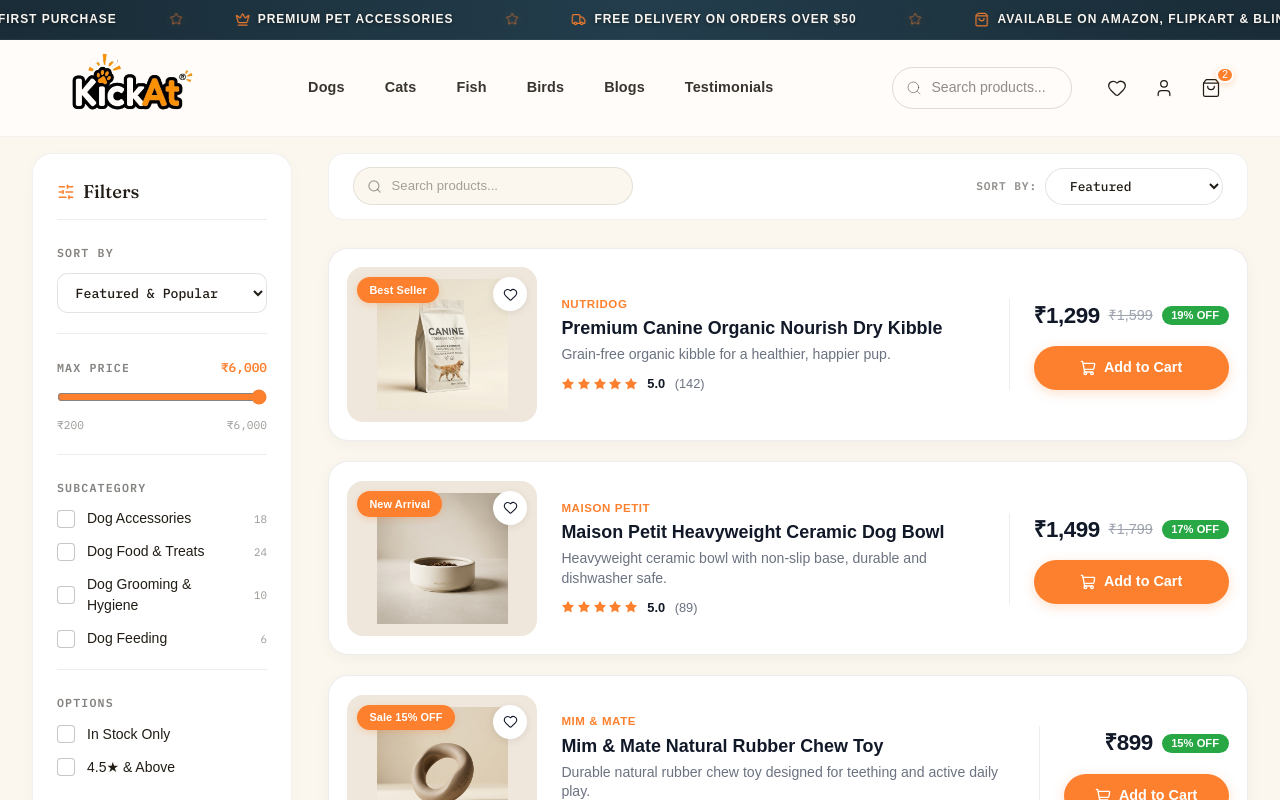
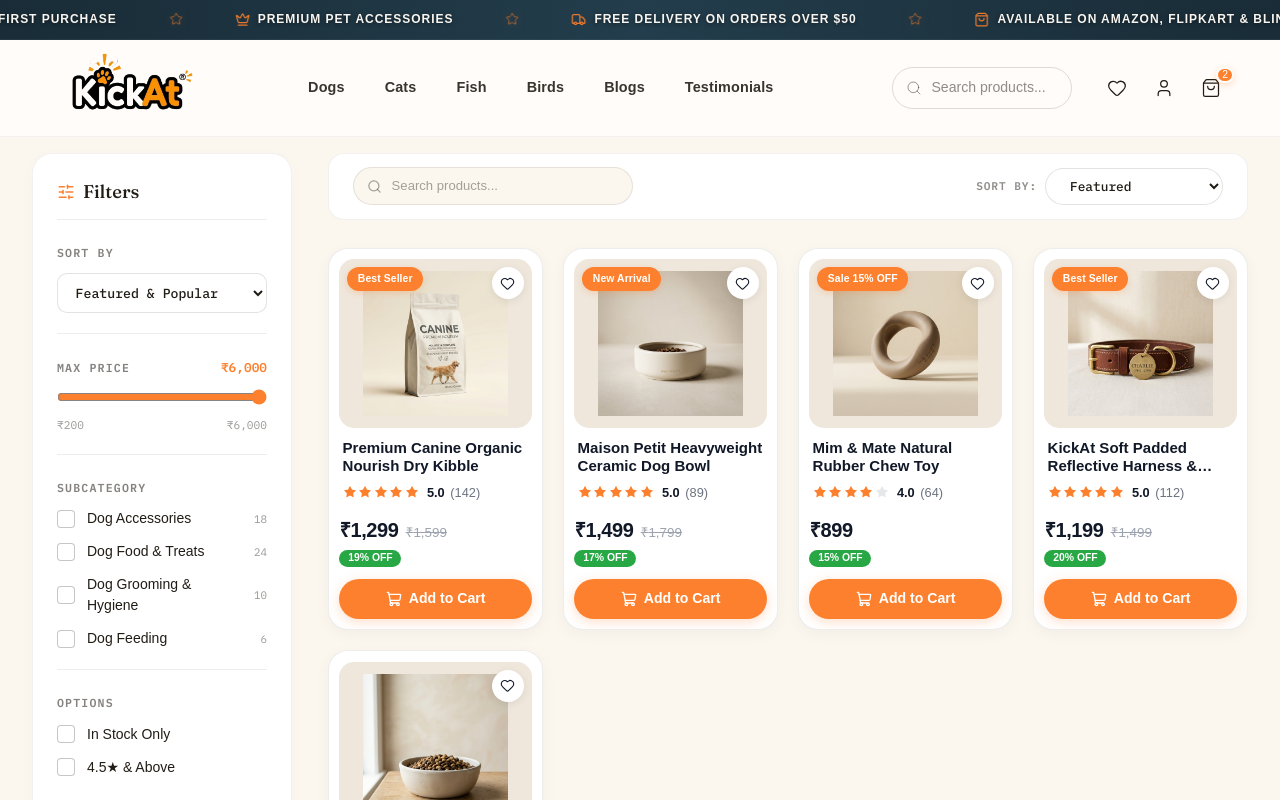
Before and after one commit to SevenX-Labs/kickat-client, a Next.js app: page /category/1 in a window 1280 px wide. Shown: the top 800 px of the page. Built offline with nearby package versions, Linux system fonts and the light colour scheme.

Commit message:
feat: add CategoryListing layout and ProductCard component with styling

```diff
--- a/src/components/category/CategoryListing.module.css
+++ b/src/components/category/CategoryListing.module.css
@@ -722,19 +722,11 @@
 /* ── Product Grid ────────────────────────────────────────── */
 .productGrid {
   display: grid;
-  grid-template-columns: repeat(2, 1fr);
-  gap: 1.15rem;
+  grid-template-columns: repeat(auto-fill, minmax(215px, 1fr));
+  gap: 1.25rem;
 }
 
-@media (min-width: 768px) {
-  .productGrid {
-    display: flex;
-    flex-direction: column;
-    gap: 1.25rem;
-  }
-}
-
-@media (max-width: 520px) {
+@media (max-width: 540px) {
   .productGrid {
     grid-template-columns: repeat(2, 1fr);
     gap: 0.75rem;
--- a/src/components/common/ProductCard/ProductCard.module.css
+++ b/src/components/common/ProductCard/ProductCard.module.css
@@ -1,13 +1,19 @@
-/* ── Product Card Base ── */
+/* ── Product Card (Unified Grid Card) ── */
 .productCard {
   display: flex;
+  flex-direction: column;
   background: #ffffff;
   border-radius: 20px;
   overflow: hidden;
+  padding: 0.65rem;
   transition: transform 0.3s cubic-bezier(0.16, 1, 0.3, 1), box-shadow 0.3s ease;
   box-shadow: 0 4px 16px rgba(0, 0, 0, 0.04);
   border: 1px solid rgba(0, 0, 0, 0.07);
+  height: 100%;
   width: 100%;
+  max-width: 240px;
+  min-width: 0;
+  margin: 0 auto;
   cursor: pointer;
   box-sizing: border-box;
 }
@@ -20,10 +26,14 @@
 /* ── Image Area ── */
 .cardImageArea {
   position: relative;
+  width: 100%;
+  aspect-ratio: 1 / 0.88;
   display: flex;
   align-items: center;
   justify-content: center;
   background-color: #EFE7DC;
+  border-radius: 15px;
+  padding: 0.5rem;
   overflow: hidden;
   flex-shrink: 0;
 }
@@ -36,6 +46,7 @@
 }
 
 .cardImage {
+  padding: 0.25rem;
   transition: transform 0.4s cubic-bezier(0.16, 1, 0.3, 1);
 }
 
@@ -46,9 +57,13 @@
 /* ── Badge ── */
 .cardBadge {
   position: absolute;
+  top: 8px;
+  left: 8px;
+  padding: 0.25rem 0.65rem;
   border-radius: 9999px;
   background-color: #FD802E;
   color: #ffffff;
+  font-size: 0.65rem;
   font-weight: 700;
   letter-spacing: 0.01em;
   z-index: 2;
@@ -61,6 +76,10 @@
 .cardWishlistBtn,
 .cardRemoveBtn {
   position: absolute;
+  top: 8px;
+  right: 8px;
+  width: 32px;
+  height: 32px;
   border-radius: 50%;
   background-color: #ffffff;
   border: none;
@@ -82,21 +101,17 @@
   fill: #FD802E;
 }
 
-/* ── Info Area (Middle) ── */
+/* ── Info Area ── */
 .cardInfo {
   display: flex;
   flex-direction: column;
+  padding: 0.65rem 0.2rem 0.2rem 0.2rem;
   background-color: #ffffff;
   flex: 1;
 }
 
 .cardBrand {
-  font-size: 0.72rem;
-  font-weight: 700;
-  color: #FD802E;
-  text-transform: uppercase;
-  letter-spacing: 0.05em;
-  margin-bottom: 0.25rem;
+  display: none;
 }
 
 .cardTitleLink {
@@ -106,20 +121,27 @@
 
 .cardTitle {
   font-family: var(--font-inter), sans-serif;
+  font-size: 0.94rem;
   font-weight: 700;
   color: #111827;
   line-height: 1.25;
+  margin-bottom: 0.4rem;
+  display: -webkit-box;
+  -webkit-line-clamp: 2;
+  -webkit-box-orient: vertical;
+  overflow: hidden;
+  word-break: break-word;
 }
 
 .cardDescription {
-  color: #6B7280;
-  line-height: 1.4;
-  margin-bottom: 0.5rem;
+  display: none;
 }
 
 .cardRatingRow {
   display: flex;
   align-items: center;
+  gap: 0.35rem;
+  margin-bottom: 0.6rem;
 }
 
 .starsGroup {
@@ -132,61 +154,80 @@
   font-size: 0.8rem;
   font-weight: 700;
   color: #111827;
-  margin-left: 0.2rem;
+  margin-left: 0.15rem;
 }
 
 .cardReviewsCount {
   font-size: 0.8rem;
   color: #6B7280;
   font-weight: 500;
-  margin-left: 0.2rem;
 }
 
-/* ── Action Column / Row (Price + Add to Cart) ── */
+/* ── Action Column & Price Rows ── */
 .cardActionCol {
   display: flex;
+  flex-direction: column;
+  width: 100%;
+  margin-top: auto;
 }
 
 .priceContainer {
   display: flex;
-  align-items: center;
+  flex-direction: column;
+  align-items: flex-start;
+  gap: 0.35rem;
+  margin-bottom: 0.75rem;
+}
+
+.priceMainRow {
+  display: flex;
+  align-items: baseline;
+  gap: 0.45rem;
 }
 
 .cardPrice {
   font-family: var(--font-inter), sans-serif;
+  font-size: 1.25rem;
   font-weight: 800;
   color: #111827;
   letter-spacing: -0.02em;
 }
 
 .originalPrice {
+  font-size: 0.84rem;
   color: #9CA3AF;
   text-decoration: line-through;
   font-weight: 500;
 }
 
 .discountTag {
+  font-size: 0.65rem;
   font-weight: 700;
   color: #ffffff;
   background-color: #28A745;
+  padding: 0.2rem 0.55rem;
   border-radius: 9999px;
   line-height: 1;
-  white-space: nowrap;
+  display: inline-block;
 }
 
+/* ── Add to Cart Button (Pill Shape) ── */
 .addToCartBtn {
+  width: 100%;
+  height: 40px;
   border-radius: 9999px;
   border: none;
   background-color: #FD802E;
   color: #ffffff;
+  font-size: 0.88rem;
   font-weight: 700;
   display: flex;
   align-items: center;
   justify-content: center;
+  gap: 0.45rem;
   cursor: pointer;
   transition: all 0.25s cubic-bezier(0.16, 1, 0.3, 1);
   box-shadow: 0 3px 12px rgba(253, 128, 46, 0.25);
-  white-space: nowrap;
 }
 
 .addToCartBtn:hover {
@@ -200,198 +241,31 @@
   box-shadow: 0 2px 6px rgba(253, 128, 46, 0.2);
 }
 
-/* ── DESKTOP & LAPTOP VIEW (Min Width 768px): List Format Layout ── */
-@media (min-width: 768px) {
+/* ── Responsive Adjustments ── */
+@media (max-width: 640px) {
   .productCard {
-    flex-direction: row;
     max-width: 100%;
-    padding: 1.15rem;
-    gap: 1.5rem;
-    align-items: center;
-    border-radius: 20px;
-  }
-
-  .cardImageArea {
-    width: 190px;
-    height: 155px;
-    aspect-ratio: auto;
-    border-radius: 16px;
-    padding: 0.75rem;
-  }
-
-  .cardBadge {
-    top: 10px;
-    left: 10px;
-    padding: 0.3rem 0.75rem;
-    font-size: 0.68rem;
-  }
-
-  .cardWishlistBtn,
-  .cardRemoveBtn {
-    top: 10px;
-    right: 10px;
-    width: 34px;
-    height: 34px;
+    padding: 0.55rem;
   }
 
   .cardInfo {
-    padding: 0;
-    justify-content: center;
+    padding: 0.5rem 0.15rem 0.15rem 0.15rem;
   }
 
   .cardTitle {
-    font-size: 1.12rem;
-    margin-bottom: 0.35rem;
-    display: -webkit-box;
-    -webkit-line-clamp: 1;
-    -webkit-box-orient: vertical;
-    overflow: hidden;
-  }
-
-  .cardDescription {
-    display: -webkit-box;
-    -webkit-line-clamp: 2;
-    -webkit-box-orient: vertical;
-    overflow: hidden;
     font-size: 0.88rem;
-    margin-bottom: 0.6rem;
-  }
-
-  .cardRatingRow {
-    gap: 0.4rem;
-  }
-
-  .cardActionCol {
-    flex-direction: column;
-    align-items: flex-end;
-    justify-content: center;
-    min-width: 190px;
-    flex-shrink: 0;
-    padding-left: 1.5rem;
-    border-left: 1px solid rgba(0, 0, 0, 0.07);
-    gap: 0.85rem;
-  }
-
-  .priceContainer {
-    flex-direction: row;
-    align-items: center;
-    justify-content: flex-end;
-    gap: 0.55rem;
   }
 
   .cardPrice {
-    font-size: 1.4rem;
+    font-size: 1.15rem;
   }
 
   .originalPrice {
-    font-size: 0.9rem;
-  }
-
-  .discountTag {
-    font-size: 0.7rem;
-    padding: 0.25rem 0.6rem;
+    font-size: 0.78rem;
   }
 
   .addToCartBtn {
-    width: 100%;
-    height: 44px;
-    font-size: 0.9rem;
-    gap: 0.5rem;
-    padding: 0 1.25rem;
+    height: 38px;
+    font-size: 0.82rem;
   }
 }
-
-/* ── MOBILE & TABLET VIEW (Max Width 767px): Vertical Mobile Card Layout ── */
-@media (max-width: 767px) {
-  .productCard {
-    flex-direction: column;
-    width: 100%;
-    max-width: 100%; /* Fluid width on mobile, no cramped fixed width! */
-    padding: 0.65rem;
-    border-radius: 18px;
-  }
-
-  .cardImageArea {
-    width: 100%;
-    aspect-ratio: 1 / 0.88;
-    border-radius: 14px;
-    padding: 0.5rem;
-  }
-
-  .cardBadge {
-    top: 8px;
-    left: 8px;
-    padding: 0.22rem 0.6rem;
-    font-size: 0.62rem;
-  }
-
-  .cardWishlistBtn,
-  .cardRemoveBtn {
-    top: 8px;
-    right: 8px;
-    width: 32px;
-    height: 32px;
-  }
-
-  .cardInfo {
-    padding: 0.6rem 0.25rem 0.25rem 0.25rem;
-  }
-
-  .cardBrand {
-    display: none;
-  }
-
-  .cardTitle {
-    font-size: 0.94rem;
-    margin-bottom: 0.35rem;
-    display: -webkit-box;
-    -webkit-line-clamp: 2;
-    -webkit-box-orient: vertical;
-    overflow: hidden;
-  }
-
-  .cardDescription {
-    display: none; /* Hidden on mobile cards for clean compact UX */
-  }
-
-  .cardRatingRow {
-    gap: 0.3rem;
-    margin-bottom: 0.5rem;
-  }
-
-  .cardActionCol {
-    flex-direction: column;
-    width: 100%;
-    gap: 0.5rem;
-    margin-top: auto;
-    border-left: none;
-    padding-left: 0;
-  }
-
-  .priceContainer {
-    flex-direction: row;
-    align-items: center;
-    gap: 0.45rem;
-    flex-wrap: nowrap; /* Keep prices and discount on ONE line on mobile! */
-  }
-
-  .cardPrice {
-    font-size: 1.22rem;
-  }
-
-  .originalPrice {
-    font-size: 0.82rem;
-  }
-
-  .discountTag {
-    font-size: 0.65rem;
-    padding: 0.2rem 0.5rem;
-  }
-
-  .addToCartBtn {
-    width: 100%;
-    height: 40px;
-    font-size: 0.84rem;
-    gap: 0.4rem;
-  }
-}
--- a/src/components/common/ProductCard/ProductCard.tsx
+++ b/src/components/common/ProductCard/ProductCard.tsx
@@ -128,10 +128,12 @@
       {/* Right/Bottom Action Column: Price + Add to Cart Button */}
       <div className={styles.cardActionCol}>
         <div className={styles.priceContainer}>
-          <span className={styles.cardPrice}>₹{product.price.toLocaleString()}</span>
-          {product.originalPrice && (
-            <span className={styles.originalPrice}>₹{product.originalPrice.toLocaleString()}</span>
-          )}
+          <div className={styles.priceMainRow}>
+            <span className={styles.cardPrice}>₹{product.price.toLocaleString()}</span>
+            {product.originalPrice && (
+              <span className={styles.originalPrice}>₹{product.originalPrice.toLocaleString()}</span>
+            )}
+          </div>
           {discountPercent && (
             <span className={styles.discountTag}>{discountPercent}% OFF</span>
           )}
```
